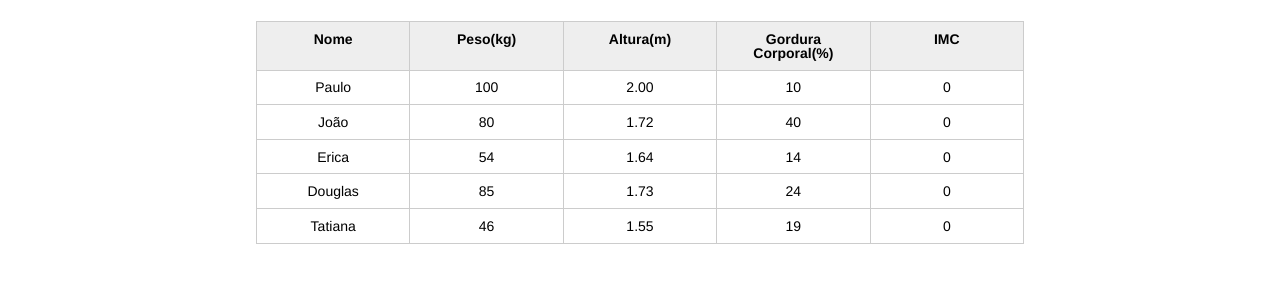
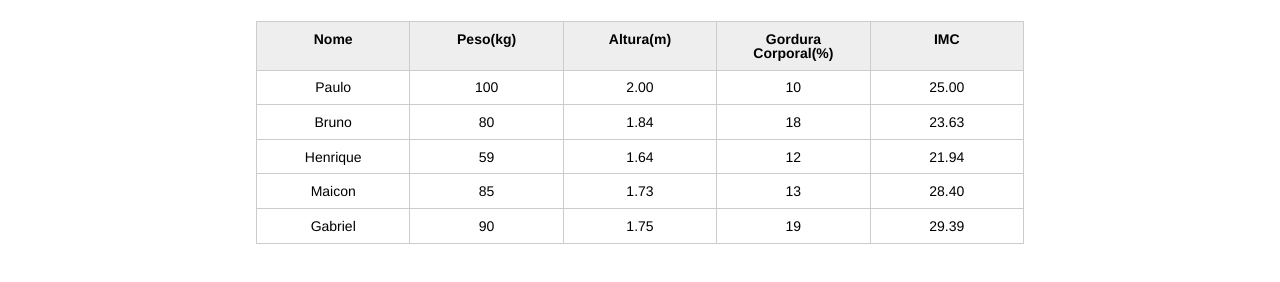
Before and after one commit to Gluuz/nutrition-table, a plain HTML site: page index.html in a window 1280 px wide. Shown: the part 120-402 px from the top of the page. Drawn offline with Linux system fonts and the light colour scheme.

Commit message:
adding imc

```diff
--- a/index.html
+++ b/index.html
@@ -2,7 +2,7 @@
 <html lang="pt-br">
     <head>
         <meta charset="UTF-8">
-		<title>Aparecida Nutrição</title>
+        <title>Aparecida Nutricionista</title>
         <link rel="icon" href="favicon.ico" type="image/x-icon">
         <link rel="stylesheet" type="text/css" href="css/reset.css">
         <link rel="stylesheet" type="text/css" href="css/index.css">
@@ -12,7 +12,7 @@
 
         <header>
             <div class="container">
-				<h1>Aparecida Nutrição</h1>
+                <h2 class="titulo">Aparecida Nutrição</h2>
             </div>
         </header>
         <main>
@@ -29,7 +29,7 @@
                         </tr>
                     </thead>
                     <tbody id="tabela-pacientes">
-						<tr class="paciente" >
+                        <tr class="paciente" id="primeiro-paciente">
                             <td class="info-nome">Paulo</td>
                             <td class="info-peso">100</td>
                             <td class="info-altura">2.00</td>
@@ -38,32 +38,32 @@
                         </tr>
 
                         <tr class="paciente" >
-							<td class="info-nome">João</td>
+                            <td class="info-nome">Bruno</td>
                             <td class="info-peso">80</td>
-							<td class="info-altura">1.72</td>
-							<td class="info-gordura">40</td>
+                            <td class="info-altura">1.84</td>
+                            <td class="info-gordura">18</td>
                             <td class="info-imc">0</td>
                         </tr>
 
                         <tr class="paciente" >
-							<td class="info-nome">Erica</td>
-							<td class="info-peso">54</td>
+                            <td class="info-nome">Henrique</td>
+                            <td class="info-peso">59</td>
                             <td class="info-altura">1.64</td>
-							<td class="info-gordura">14</td>
+                            <td class="info-gordura">12</td>
                             <td class="info-imc">0</td>
                         </tr>
 
                         <tr class="paciente">
-							<td class="info-nome">Douglas</td>
+                            <td class="info-nome">Maicon</td>
                             <td class="info-peso">85</td>
                             <td class="info-altura">1.73</td>
-							<td class="info-gordura">24</td>
+                            <td class="info-gordura">13</td>
                             <td class="info-imc">0</td>
                         </tr>
                         <tr class="paciente" >
-							<td class="info-nome">Tatiana</td>
-							<td class="info-peso">46</td>
-							<td class="info-altura">1.55</td>
+                            <td class="info-nome">Gabriel</td>
+                            <td class="info-peso">90</td>
+                            <td class="info-altura">1.75</td>
                             <td class="info-gordura">19</td>
                             <td class="info-imc">0</td>
                         </tr>
@@ -73,5 +73,7 @@
             </section>
         </main>
 
+    <script src="js/main.js"></script>
+
     </body>
 </html>
```
Lines whose indentation alone changed are shown as unchanged.
